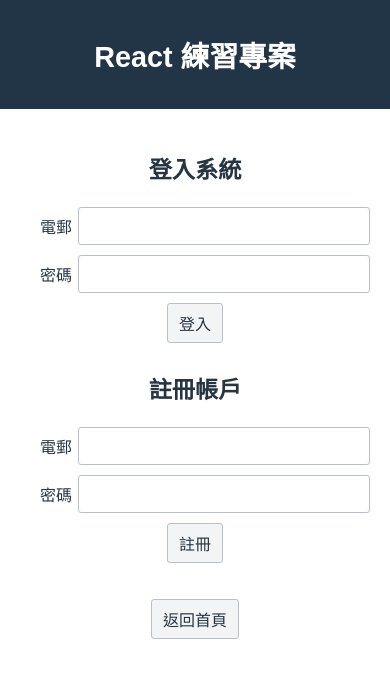
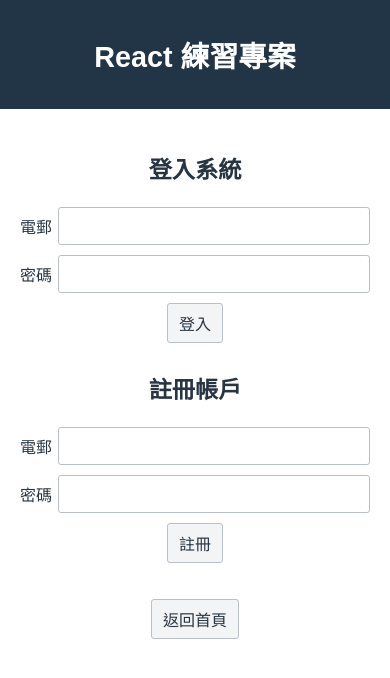
Before and after one commit to jessicaKY/accounting, a Next.js app: page /login in a window 390 px wide. Shown: the top 678 px of the page. Built offline with nearby package versions, Linux system fonts and the light colour scheme; no server answers.

Commit message:
style: center authentication fields precisely

```diff
--- a/src/components/auth.module.css
+++ b/src/components/auth.module.css
@@ -45,7 +45,7 @@
 
 .form label {
   display: grid;
-  grid-template-columns: 52px minmax(0, 1fr);
+  grid-template-columns: 2em minmax(0, 1fr);
   align-items: center;
   gap: 6px;
 }
@@ -143,7 +143,7 @@
   }
 
   .form label {
-    grid-template-columns: 52px minmax(0, 1fr);
+    grid-template-columns: 2em minmax(0, 1fr);
     gap: 6px;
   }
 }
```
